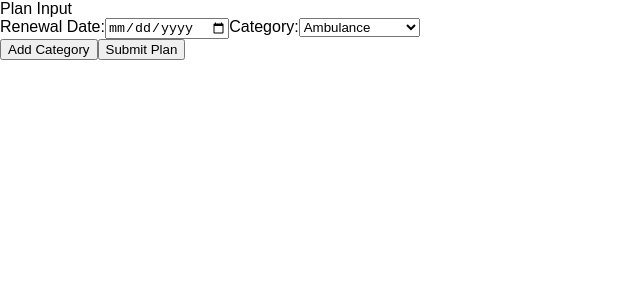
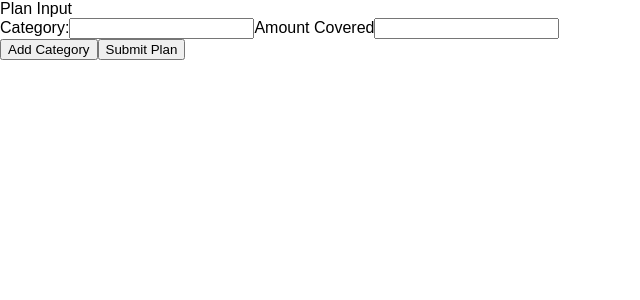
Before and after one commit to rkrowchuk/benefits-prompter, a React (Create React App) app in the folder client/: page /planinput in a window 1280 px wide. Shown: the top 300 px of the page, without its empty margins (0-640 px from the left). Built offline with nearby package versions, Linux system fonts and the light colour scheme.

Commit message:
restructure form to include text fields instead of dropdown categories

```diff
--- a/client/src/components/PlanInput.jsx
+++ b/client/src/components/PlanInput.jsx
@@ -4,7 +4,9 @@ import Form from "./Category";
 
 export default function PlanInput() {
   //App.js is parent component
-  // const [inputFields, setInputFields] = useState([ { RenewalDate: "", Category: ""}])
+  const [inputFields, setInputFields] = useState([{ category: "", amountCovered: "" }])
+
+
 
   //Goals:
   // 1. Render each chosen category in a list within the <form>
@@ -15,31 +17,31 @@ export default function PlanInput() {
     <div>
       Plan Input
       <form>
-        <label>
-          Renewal Date:<input type="date"></input>
-        </label>
         <label>Category:</label>
-        <select>
-          <option value="ambulance">Ambulance</option>
-          <option value="clinic-visit">Clinic Visit</option>
-          <option value="counselling">Counselling</option>
-          <option value="dental">Dental</option>
-          <option value="disability">Disability</option>
-          <option value="fertility">Fertility</option>
-          <option value="health-spending">Health Spending</option>
-          <option value="massage">Massage</option>
-          <option value="orthodontics">Orthodontics</option>
-          <option value="orthotics">Orthotics</option>
+        <input type="text"></input>
+        <label>Amount Covered</label>
+        <input type="text"></input>
+        {/* <select>
+          <option name="Category" value="ambulance">Ambulance</option>
+          <option name="Category" value="clinic-visit">Clinic Visit</option>
+          <option name="Category" value="counselling">Counselling</option>
+          <option name="Category" value="dental">Dental</option>
+          <option name="Category" value="disability">Disability</option>
+          <option name="Category" value="fertility">Fertility</option>
+          <option name="Category" value="health-spending">Health Spending</option>
+          <option name="Category" value="massage">Massage</option>
+          <option name="Category" value="orthodontics">Orthodontics</option>
+          <option name="Category" value="orthotics">Orthotics</option>
 
-          <option value="physio">Physiotherapy</option>
-          <option value="prescription">Prescription</option>
-          <option value="psychologist">Psychologist</option>
-          <option value="travel-insurance">Travel Insurance</option>
-          <option value="vaccinations">Vaccinations</option>
-          <option value="vision">Vision</option>
+          <option name="Category" value="physio">Physiotherapy</option>
+          <option name="Category" value="prescription">Prescription</option>
+          <option name="Category" value="psychologist">Psychologist</option>
+          <option name="Category" value="travel-insurance">Travel Insurance</option>
+          <option name="Category" value="vaccinations">Vaccinations</option>
+          <option name="Category" value="vision">Vision</option>
 
           {/* <option value="other">Other</option> */}
-        </select>
+        {/* </select> */}
         {/* <label>Add a category</label>
     <input type="text"></input> */}
       </form>
```
